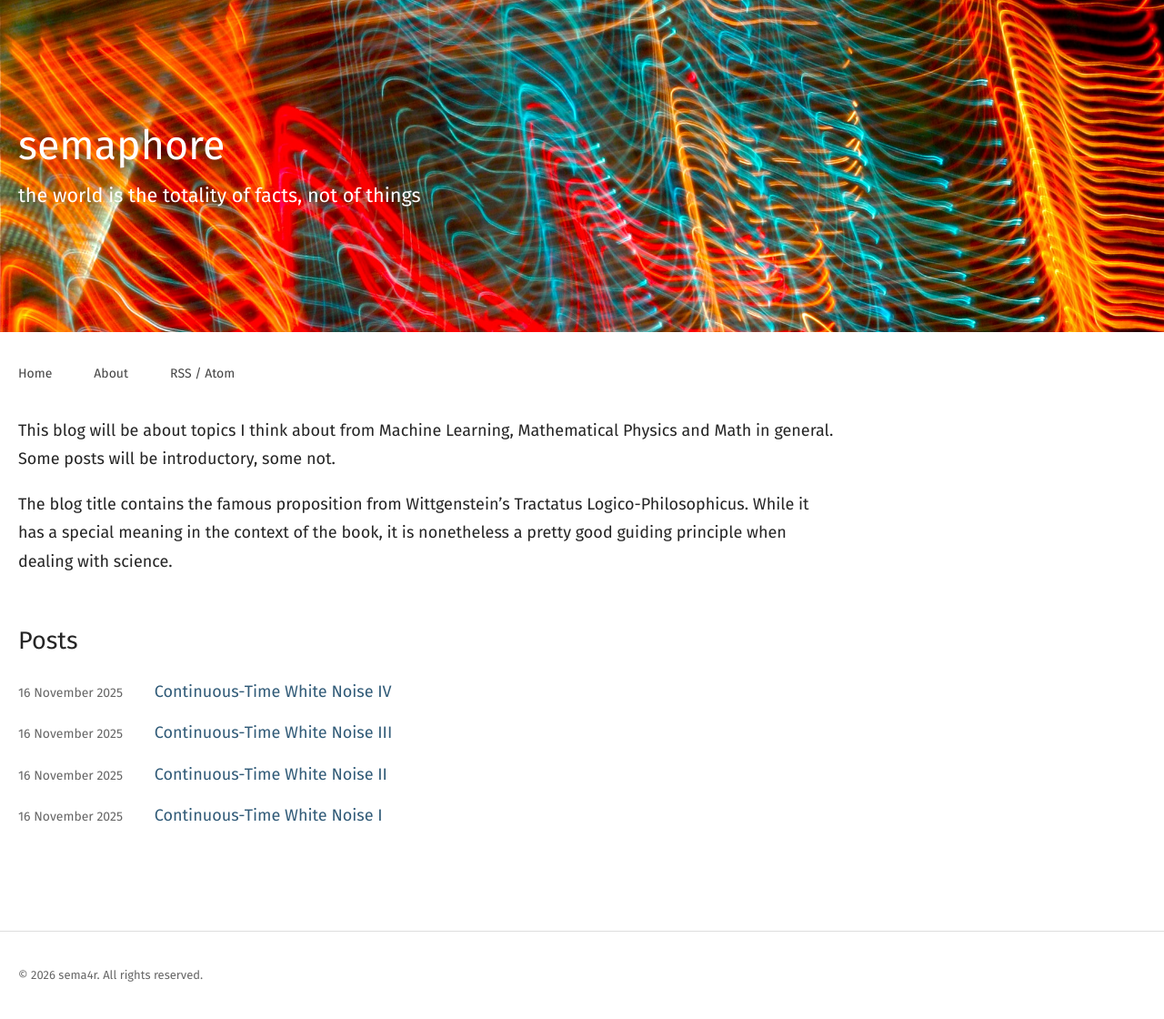
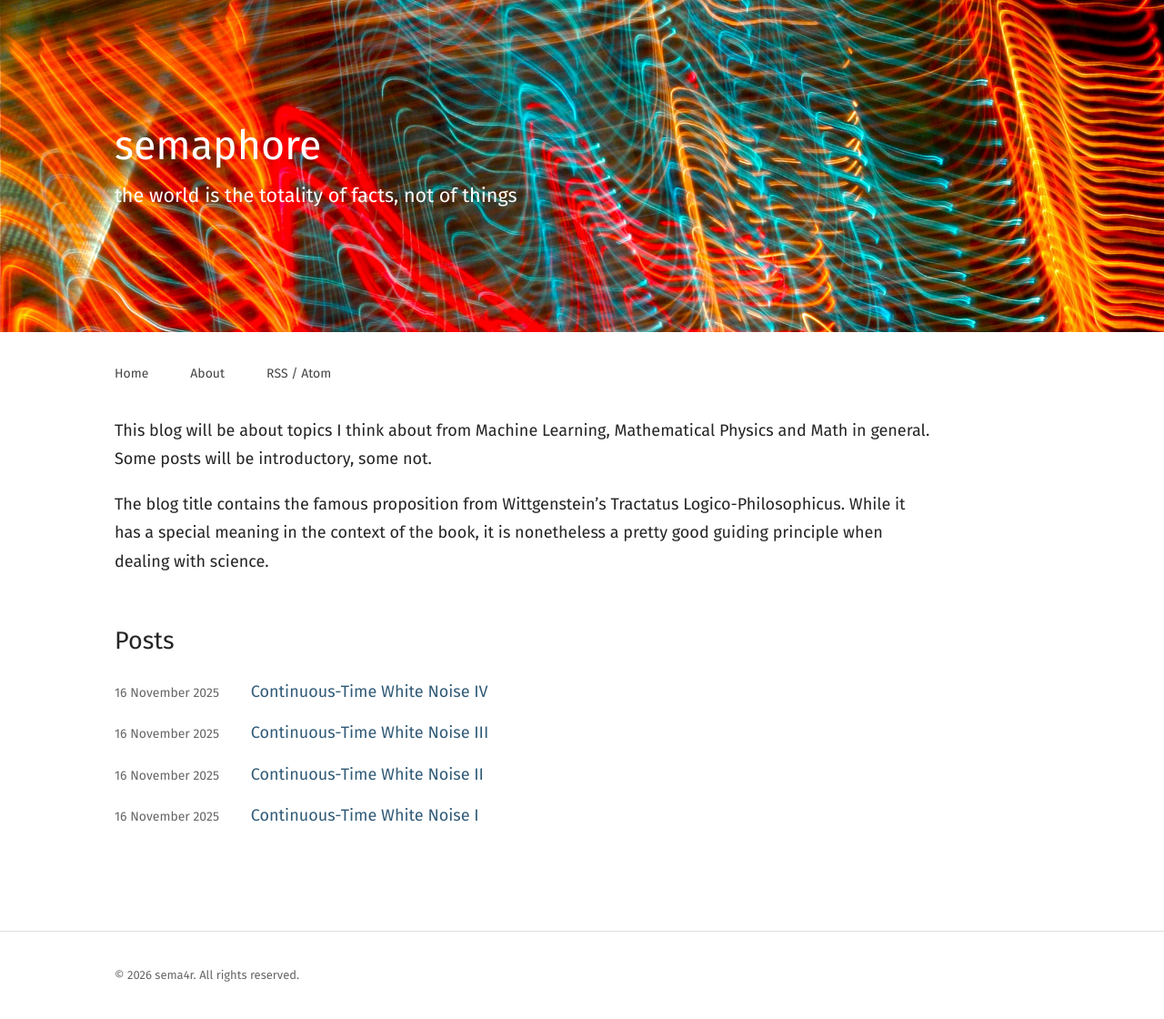
Before and after one commit to sema4r/sema4r.github.io, a Jekyll site: the page built from index.md, in a window 1280 px wide. Shown: the whole page at 91% size. Built offline with Jekyll 4.4.1, drawn with Linux system fonts in a browser that asks for light colours.

Commit message:
Update style.css

```diff
--- a/assets/css/style.css
+++ b/assets/css/style.css
@@ -5,6 +5,7 @@
   --border: #ddd;
   --background: #fff;
   --content-width: 900px;
+  --content-shift: 5vw;
 }
 
 * {
@@ -22,7 +23,10 @@ body {
 
 .container {
   width: min(var(--content-width), calc(100% - 40px));
-  margin-left: max(20px, calc((100% - var(--content-width)) / 2 - 180px));
+  margin-left: max(
+  20px,
+  calc((100% - var(--content-width)) / 2 - var(--content-shift))
+);
   margin-right: auto;
 }
 
@@ -40,7 +44,10 @@ body {
 
 .header-inner {
   width: min(var(--content-width), calc(100% - 40px));
-  margin-left: max(20px, calc((100% - var(--content-width)) / 2 - 180px));
+  margin-left: max(
+  20px,
+  calc((100% - var(--content-width)) / 2 - var(--content-shift))
+);
   margin-right: auto;
   padding: 2rem 0;
 }
@@ -76,7 +83,10 @@ site-title:hover {
 /* Navigation */
 .site-nav {
   width: min(var(--content-width), calc(100% - 40px));
-  margin-left: max(20px, calc((100% - var(--content-width)) / 2 - 180px));
+  margin-left: max(
+  20px,
+  calc((100% - var(--content-width)) / 2 - var(--content-shift))
+);
   margin-right: auto;
   padding: 1rem 0;
 }
```
